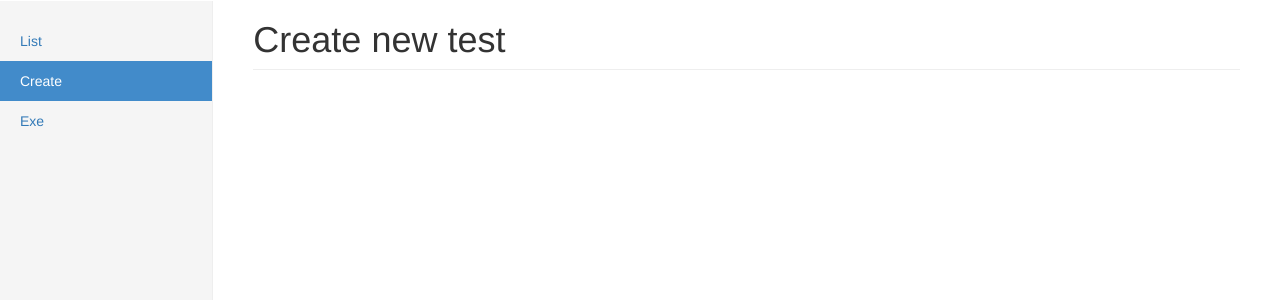
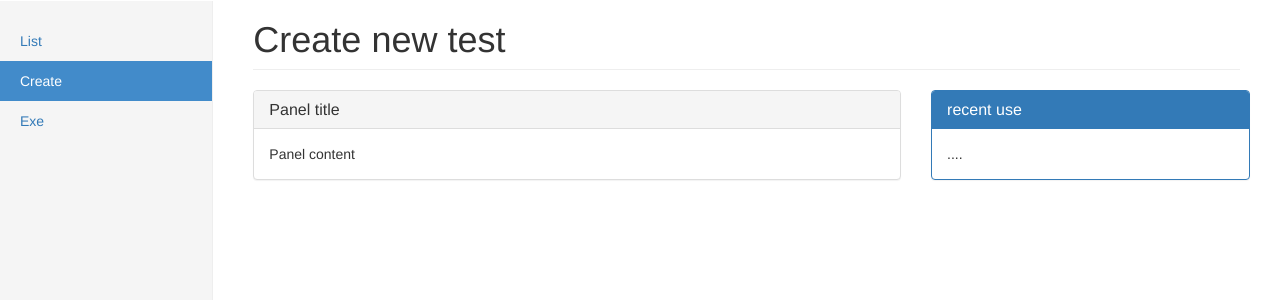
Before and after one commit to zbo/todpy, a Django app: page /auto/create in a window 1280 px wide. Shown: the part 50-350 px from the top of the page. Run offline with Django 3.2, Linux system fonts and the light colour scheme; some libraries are stand-ins or nearby versions.

```diff
--- /dev/null
+++ b/__init__.py
@@ -0,0 +1 @@
+__author__ = 'bob.zhu'
--- a/web/web/templates/auto/create.html
+++ b/web/web/templates/auto/create.html
@@ -6,5 +6,29 @@ active_nav_path(window.location.pathname)
 </script>
 <div class="col-sm-9 col-sm-offset-3 col-md-10 col-md-offset-2 main">
     <h1 class="page-header">Create new test</h1>
+      <div class="row">
+        <div class="col-sm-8">
+          <div class="panel panel-default">
+            <div class="panel-heading">
+              <h3 class="panel-title">Panel title</h3>
+            </div>
+            <div class="panel-body">
+              Panel content
+            </div>
+          </div>
+        </div><!-- /.col-sm-8 -->
+        <div class="row">
+        <div class="col-sm-4">
+          <div class="panel panel-primary">
+            <div class="panel-heading">
+              <h3 class="panel-title">recent use</h3>
+            </div>
+            <div class="panel-body">
+              ....
+            </div>
+          </div>
+        </div><!-- /.col-sm-4 -->
+      </div>
 </div>
+
 {% endblock %}
```
Also changed, not shown: tests/test_get_step.py (+10 -8 lines).
